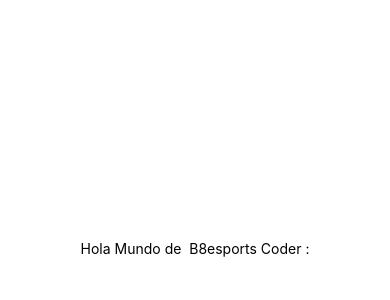
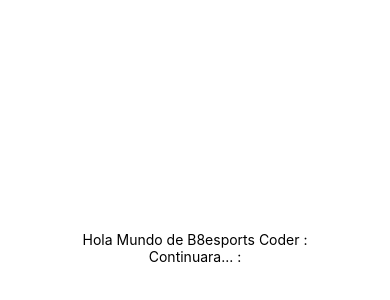
Before and after one commit to javiergarpes/B8esportsCoderHouse, a React Native app: screen / in a window 390 px wide. Shown: the part 174-474 px from the top of the page. Built offline with nearby package versions, Linux system fonts and the light colour scheme.

Commit message:
Terminado

```diff
--- a/App.js
+++ b/App.js
@@ -1,10 +1,11 @@
-import { StatusBar } from 'expo-status-bar';
-import { StyleSheet, Text, View } from 'react-native';
+import { StatusBar } from "expo-status-bar";
+import { StyleSheet, Text, View } from "react-native";
 
 export default function App() {
   return (
     <View style={styles.container}>
-      <Text>Hola Mundo de  B8esports Coder :</Text>
+      <Text>Hola Mundo de B8esports Coder :</Text>
+      <Text>Continuara... :</Text>
       <StatusBar style="auto" />
     </View>
   );
@@ -13,8 +14,8 @@
 const styles = StyleSheet.create({
   container: {
     flex: 1,
-    backgroundColor: '#fff',
-    alignItems: 'center',
-    justifyContent: 'center',
+    backgroundColor: "#fff",
+    alignItems: "center",
+    justifyContent: "center",
   },
 });
```
